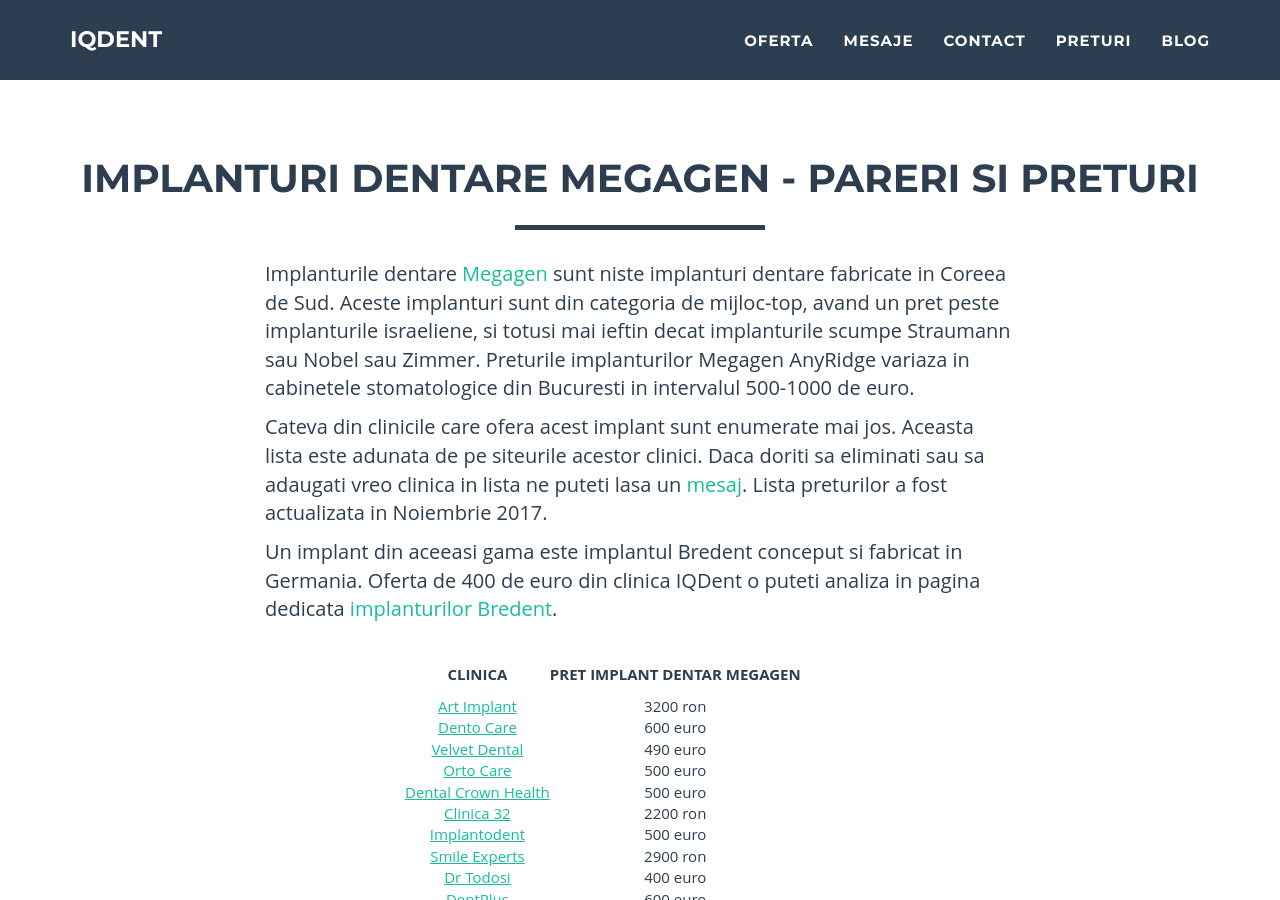
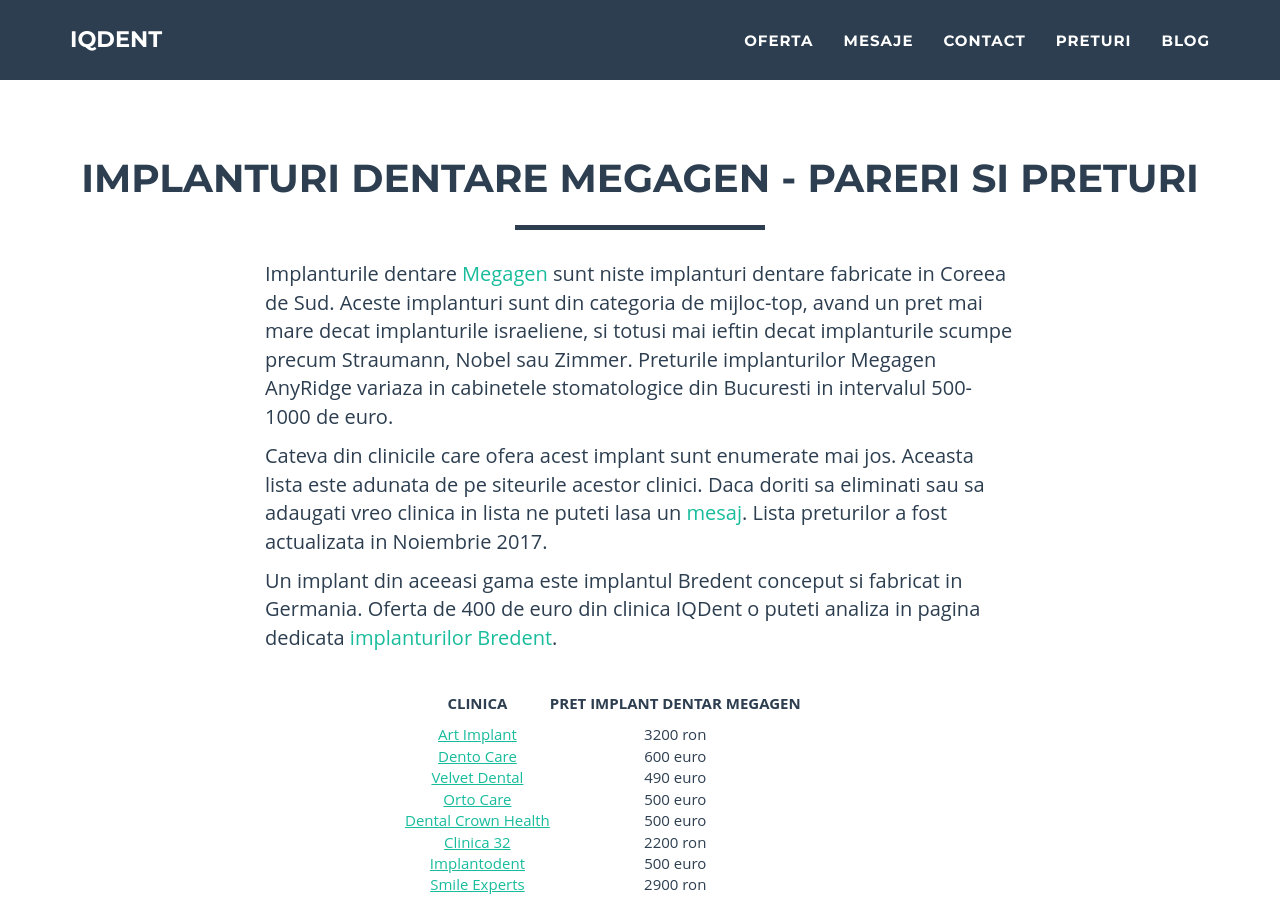
Before and after one commit to littledentgopo/offerdent, a Jekyll site: the page built from _posts/2017-11-21-implanturi-dentare-megagen-pareri-preturi.html, in a window 1280 px wide and 900 px high, scrolled down 963 px. Built offline with Jekyll 4.4.1, drawn with Linux system fonts in a browser that asks for light colours; comment, search, counter and statistics services are not loaded.

```diff
--- a/_posts/2017-11-21-implanturi-dentare-megagen-pareri-preturi.html
+++ b/_posts/2017-11-21-implanturi-dentare-megagen-pareri-preturi.html
@@ -7,7 +7,7 @@ contact: one
 ---
 
 <p>
-Implanturile dentare <a href="https://www.megagen.ro/implants/" target="_blank">Megagen</a> sunt niste implanturi dentare fabricate in Coreea de Sud. Aceste implanturi sunt din categoria de mijloc-top, avand un pret peste implanturile israeliene, si totusi mai ieftin decat implanturile scumpe Straumann sau Nobel sau Zimmer. Preturile implanturilor Megagen AnyRidge variaza in cabinetele stomatologice din Bucuresti in intervalul 500-1000 de euro.
+Implanturile dentare <a href="https://www.megagen.ro/implants/" target="_blank">Megagen</a> sunt niste implanturi dentare fabricate in Coreea de Sud. Aceste implanturi sunt din categoria de mijloc-top, avand un pret mai mare decat implanturile israeliene, si totusi mai ieftin decat implanturile scumpe precum Straumann, Nobel sau Zimmer. Preturile implanturilor Megagen AnyRidge variaza in cabinetele stomatologice din Bucuresti in intervalul 500-1000 de euro.
 </p>
 
 <!--more-->
```
